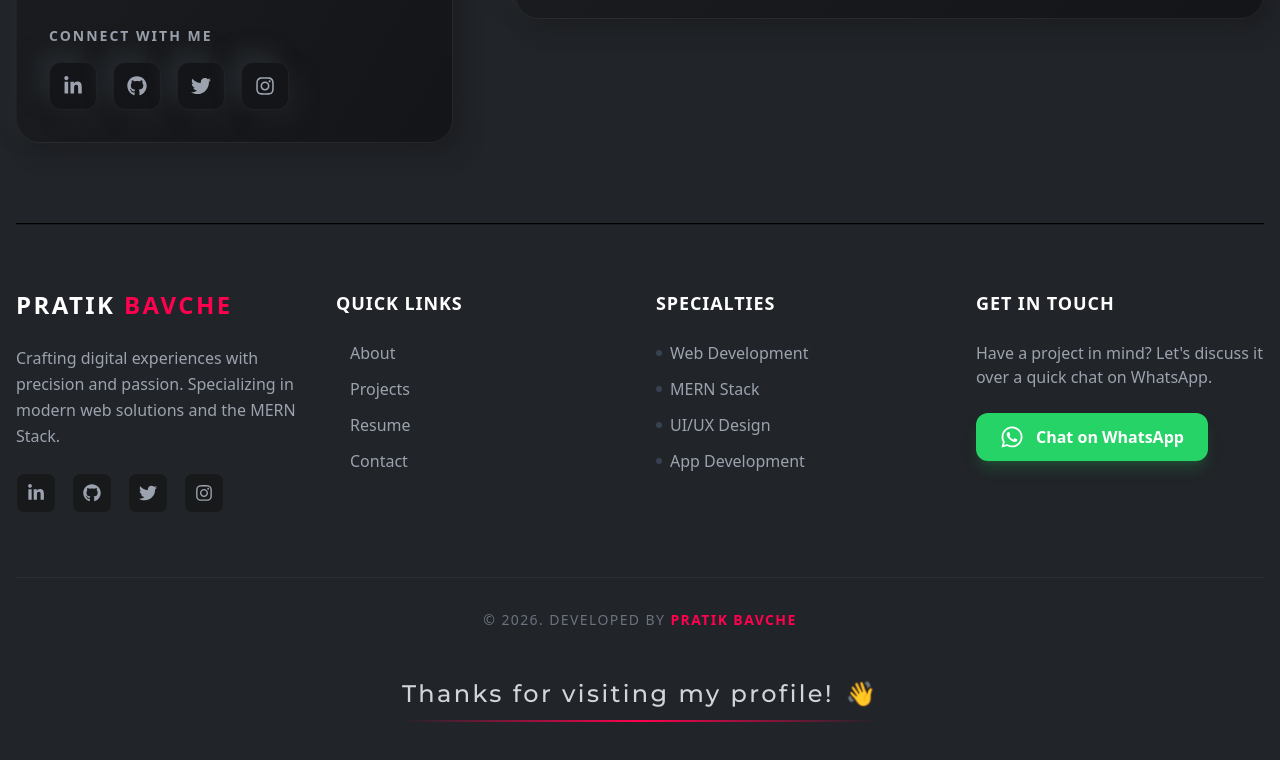
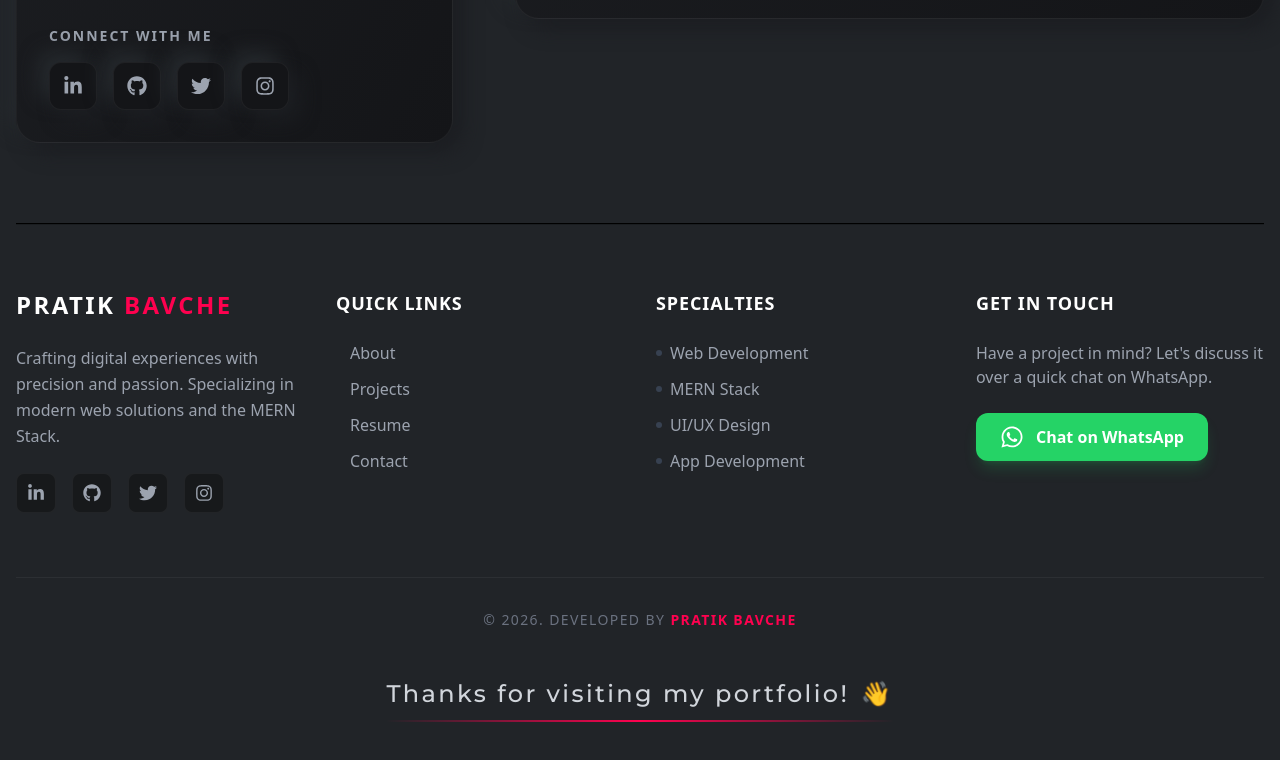
Before and after one commit to Pratik-Bavche/Pratik-Portfolio, a React (Create React App) app: page / in a window 1280 px wide. Shown: the part 5921-6681 px from the top of the page. Built offline with nearby package versions, Linux system fonts and the light colour scheme.

Commit message:
feat: add FooterBottom component with contact links and animated branding

```diff
--- a/src/components/footer/FooterBottom.js
+++ b/src/components/footer/FooterBottom.js
@@ -108,7 +108,7 @@ const FooterBottom = () => {
           className="relative group"
         >
           <p className="text-lg md:text-2xl font-titleFont text-gray-300 font-medium tracking-widest flex items-center gap-3">
-            Thanks for visiting my profile!
+            Thanks for visiting my portfolio!
             <motion.span
               animate={{ rotate: [0, -15, 15, -15, 15, 0] }}
               transition={{ duration: 2, repeat: Infinity, repeatDelay: 1 }}
```
